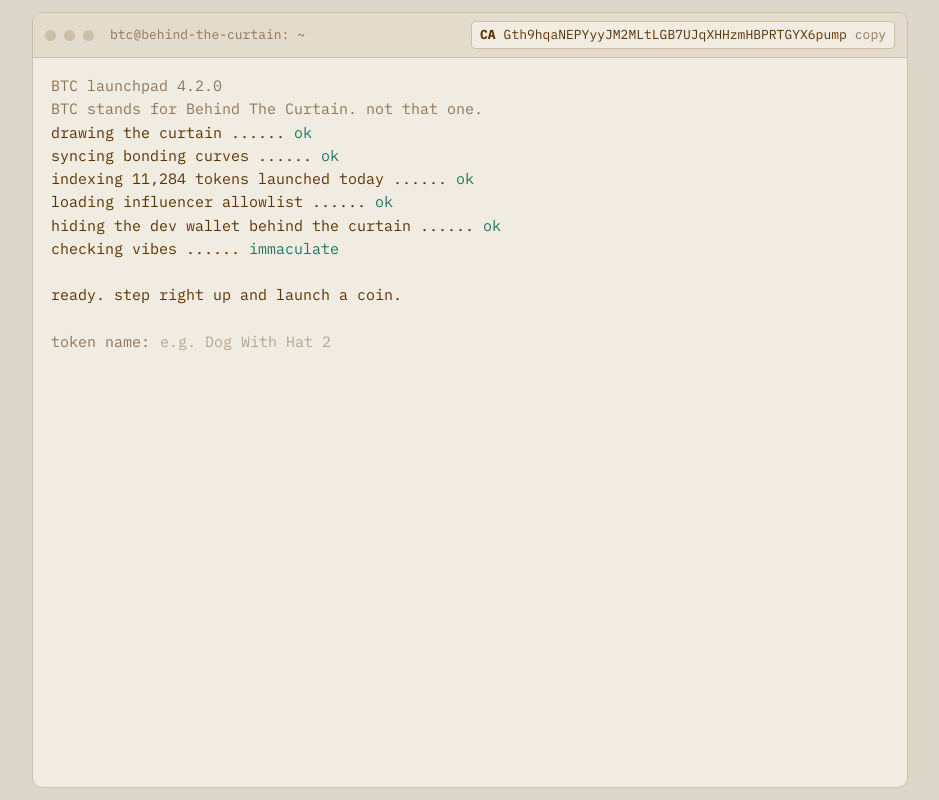
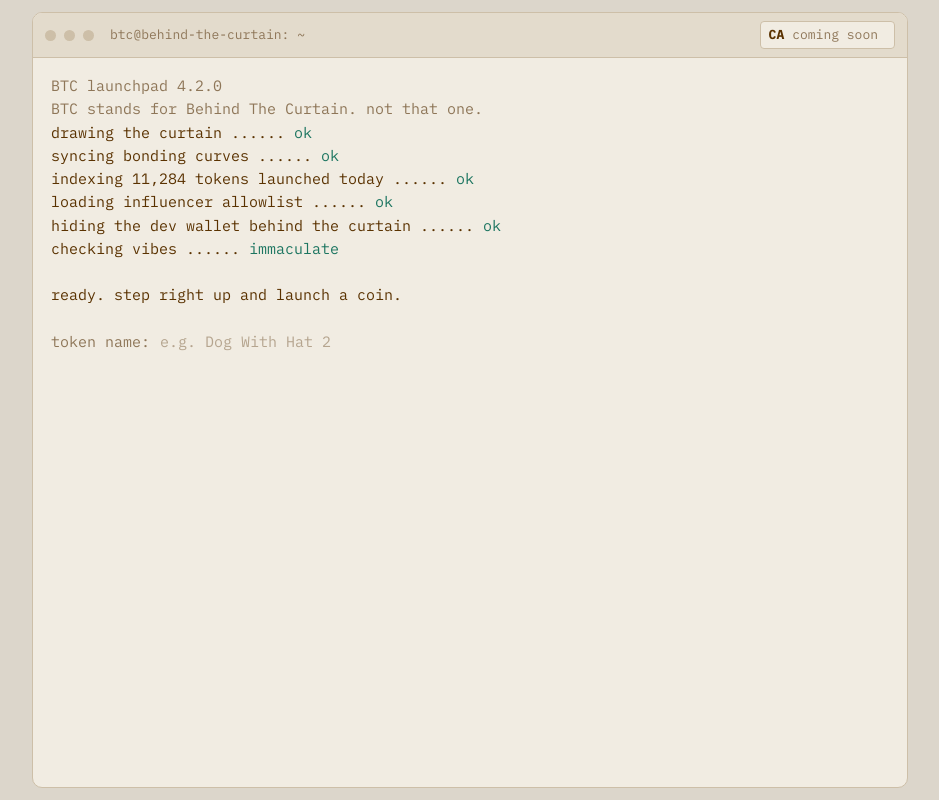
Before and after one commit to JT40404/btc, a plain HTML site: page index.html in a window 1280 px wide. Shown: the whole page, without its empty margins (170-1109 px from the left). Drawn offline with Linux system fonts and the light colour scheme.

Commit message:
Update index.html

```diff
--- a/index.html
+++ b/index.html
@@ -121,7 +121,7 @@ input[type=range]{width:100%;accent-color:var(--fg);height:26px;margin:2px 0 0}
 
 <script>
 // ===== Paste your contract address between the quotes =====
-const CONTRACT_ADDRESS = "Gth9hqaNEPYyyJM2MLtLGB7UJqXHHzmHBPRTGYX6pump";
+const CONTRACT_ADDRESS = "";
 // ============================================================
 
 const $ = s => document.querySelector(s);
```
